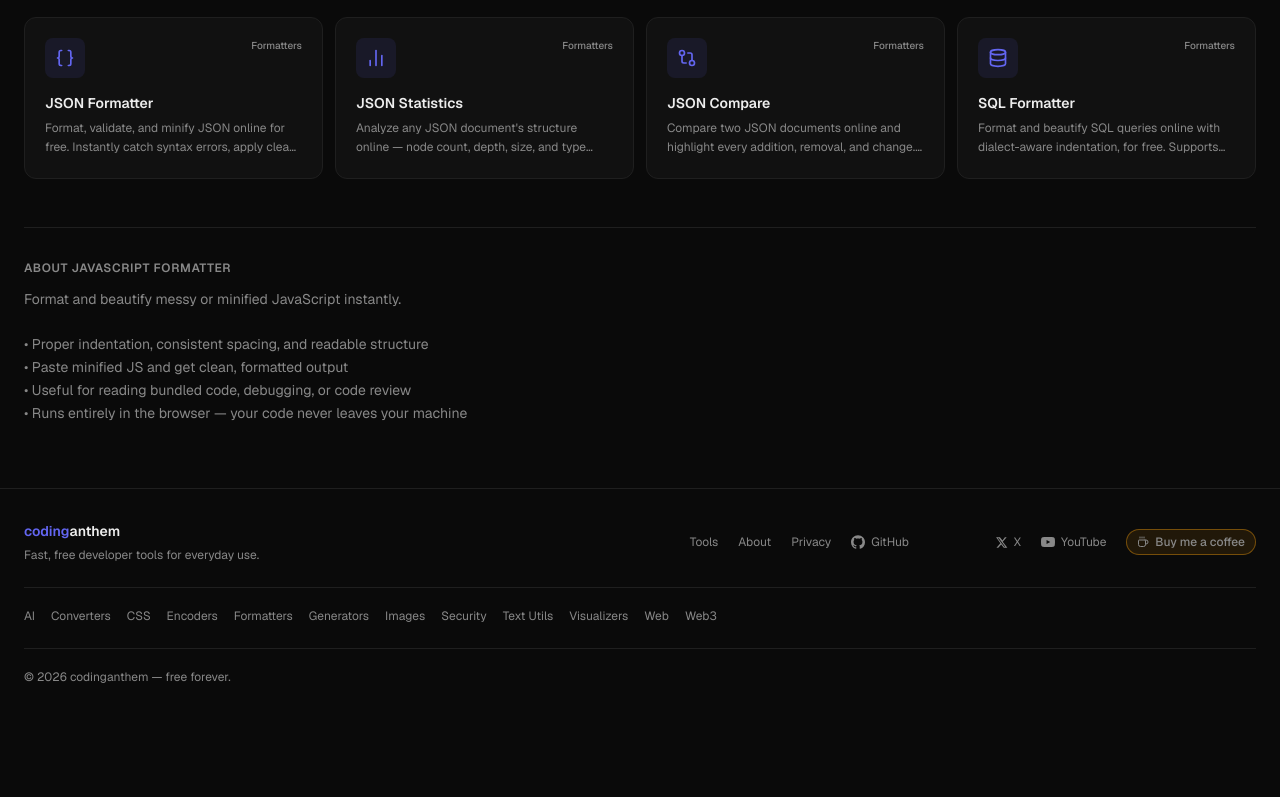
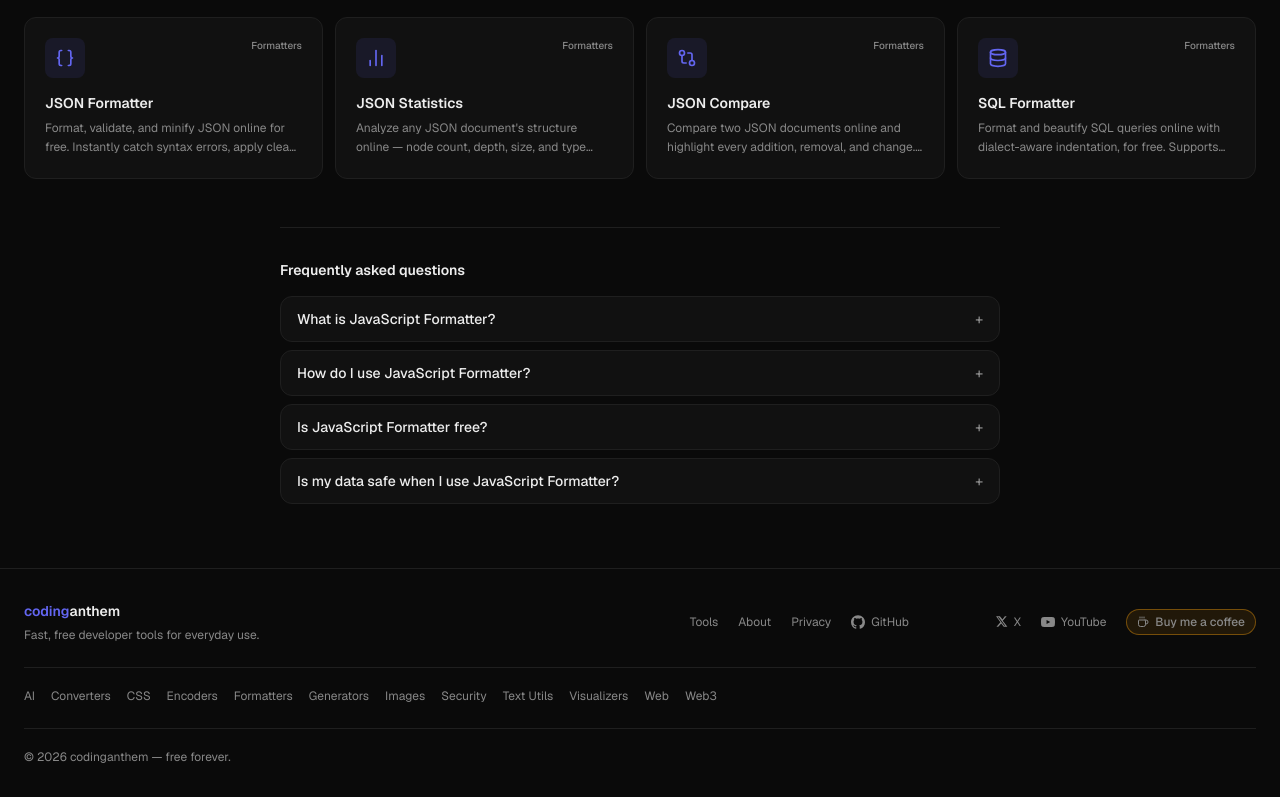
Before and after one commit to RahulGo8u/codinganthem, a Next.js app: page /tools/js-formatter in a window 1280 px wide. Shown: the part 955-1752 px from the top of the page. Before the commit the page ends 1672 px from the top, so only its background shows below. Built offline with nearby package versions, Linux system fonts and the light colour scheme; no server answers.

Commit message:
feat: show tool FAQs and refresh the homepage questions
Replace the hidden about copy with the same questions used in structured data, and update the homepage FAQ for server-backed and Ethereum tools.

Co-authored-by: Cursor <cursoragent@cursor.com>

```diff
--- a/app/page.tsx
+++ b/app/page.tsx
@@ -27,12 +27,17 @@ const HOMEPAGE_FAQS = [
   },
   {
     question: "How many tools does CodingAnthem offer?",
-    answer: `${tools.length} tools across formatters, encoders, generators, converters, security, and more — all free, all instant.`,
+    answer: `${tools.length} free tools across formatters, encoders, generators, converters, security, images, Web3, AI, and more.`,
   },
   {
-    question: "Can I use CodingAnthem alongside AI tools like ChatGPT or GitHub Copilot?",
+    question: "Which tools send my input to a server?",
     answer:
-      "Yes. Paste JSON, JWTs, SQL, or any AI-generated output directly into a tool to validate, format, or convert it — most tools process everything locally in your browser.",
+      "URL Shortener stores the destination so the short link can redirect. AI Code Explainer, AI Text-to-SQL, and AI Error Explainer send the text you submit to Google's Gemini API. Every other tool runs in your browser.",
+  },
+  {
+    question: "Does CodingAnthem include Ethereum tools?",
+    answer:
+      "Yes. Web3 tools convert Wei, Gwei, and Ether, estimate gas, validate EIP-55 address checksums, and calculate Keccak-256 hashes, function selectors, and event topics. They run locally. Never paste a private key or seed phrase into any online tool.",
   },
 ];
 
--- a/app/tools/[slug]/ToolPageClient.tsx
+++ b/app/tools/[slug]/ToolPageClient.tsx
@@ -3,7 +3,7 @@
 import { notFound } from "next/navigation";
 import dynamic from "next/dynamic";
 import { addRecentTool } from "@/components/CommandPalette";
-import { getToolBySlug, getRelatedTools } from "@/lib/tools";
+import { getToolBySlug, getRelatedTools, getToolFaqs } from "@/lib/tools";
 import { ToolCard } from "@/components/ToolCard";
 import { useEffect } from "react";
 
@@ -233,6 +233,7 @@ export function ToolPageClient({ slug }: { slug: string }) {
   if (!ToolComponent) return notFound();
 
   const related = getRelatedTools(slug, tool.category);
+  const faqs = getToolFaqs(tool);
 
   return (
     <>
@@ -252,15 +253,26 @@ export function ToolPageClient({ slug }: { slug: string }) {
         </div>
       )}
 
-      {tool.explainer && (
-        <div className="max-w-7xl mx-auto px-6 pb-16">
+      {faqs.length > 0 && (
+        <div className="max-w-3xl mx-auto px-6 pb-16">
           <div className="border-t border-[var(--border)] pt-8">
-            <h2 className="text-xs font-semibold uppercase tracking-wider text-[var(--text-muted)] mb-3">
-              About {tool.name}
-            </h2>
-            <p className="text-sm text-[var(--text-muted)] leading-relaxed max-w-3xl whitespace-pre-line">
-              {tool.explainer}
-            </p>
+            <h2 className="text-sm font-semibold mb-4">Frequently asked questions</h2>
+            <div className="flex flex-col gap-2">
+              {faqs.map(({ question, answer }) => (
+                <details
+                  key={question}
+                  className="group rounded-xl border border-[var(--border)] bg-[var(--bg-surface)] px-4 py-3 open:bg-[var(--bg-elevated)] transition-colors"
+                >
+                  <summary className="flex cursor-pointer list-none items-center justify-between gap-3 text-sm font-medium text-[var(--text-primary)]">
+                    {question}
+                    <span className="shrink-0 text-[var(--text-muted)] transition-transform duration-150 group-open:rotate-45">
+                      +
+                    </span>
+                  </summary>
+                  <p className="mt-3 text-xs leading-relaxed text-[var(--text-muted)]">{answer}</p>
+                </details>
+              ))}
+            </div>
           </div>
         </div>
       )}
--- a/app/tools/[slug]/page.tsx
+++ b/app/tools/[slug]/page.tsx
@@ -1,6 +1,6 @@
 import { notFound } from "next/navigation";
 import type { Metadata } from "next";
-import { getToolBySlug, getIsFreeFaqAnswer, getDataSafetyFaqAnswer, tools } from "@/lib/tools";
+import { getToolBySlug, getToolFaqs, tools } from "@/lib/tools";
 import { ToolPageClient } from "./ToolPageClient";
 
 interface Props {
@@ -67,15 +67,7 @@ export default async function ToolPage({ params }: Props) {
     },
   };
 
-  const explainerParts = tool.explainer.split("\n\n");
-  const summary = explainerParts[0] ?? tool.description;
-  const bulletText = explainerParts[1]
-    ? explainerParts[1]
-        .split("\n")
-        .map((b) => b.replace(/^•\s*/, "").trim())
-        .filter(Boolean)
-        .join(". ")
-    : null;
+  const toolFaqs = getToolFaqs(tool);
 
   const breadcrumbJsonLd = {
     "@context": "https://schema.org",
@@ -99,44 +91,14 @@ export default async function ToolPage({ params }: Props) {
   const faqJsonLd = {
     "@context": "https://schema.org",
     "@type": "FAQPage",
-    mainEntity: [
-      {
-        "@type": "Question",
-        name: `What is ${tool.name}?`,
-        acceptedAnswer: {
-          "@type": "Answer",
-          text: summary,
-        },
+    mainEntity: toolFaqs.map(({ question, answer }) => ({
+      "@type": "Question",
+      name: question,
+      acceptedAnswer: {
+        "@type": "Answer",
+        text: answer,
       },
-      ...(bulletText
-        ? [
-            {
-              "@type": "Question",
-              name: `How do I use ${tool.name}?`,
-              acceptedAnswer: {
-                "@type": "Answer",
-                text: bulletText,
-              },
-            },
-          ]
-        : []),
-      {
-        "@type": "Question",
-        name: `Is ${tool.name} free?`,
-        acceptedAnswer: {
-          "@type": "Answer",
-          text: getIsFreeFaqAnswer(tool),
-        },
-      },
-      {
-        "@type": "Question",
-        name: `Is my data safe when I use ${tool.name}?`,
-        acceptedAnswer: {
-          "@type": "Answer",
-          text: getDataSafetyFaqAnswer(tool),
-        },
-      },
-    ],
+    })),
   };
 
   return (
--- a/lib/tools.ts
+++ b/lib/tools.ts
@@ -1040,3 +1040,28 @@ export function getDataSafetyFaqAnswer(tool: Tool): string {
   }
   return `${tool.name} sends your input to a backend service (or third-party API) to work, so it isn't purely local like most CodingAnthem tools. We only send what's needed to produce the result, and don't use it for anything else — see the Privacy Policy for exactly what's sent and why.`;
 }
+
+export interface ToolFaq {
+  question: string;
+  answer: string;
+}
+
+/** Visible FAQ copy and FAQ structured data for a tool page. */
+export function getToolFaqs(tool: Tool): ToolFaq[] {
+  const explainerParts = tool.explainer.split("\n\n");
+  const summary = explainerParts[0] ?? tool.description;
+  const bulletText = explainerParts
+    .slice(1)
+    .join("\n")
+    .split("\n")
+    .map((bullet) => bullet.replace(/^•\s*/, "").trim())
+    .filter(Boolean)
+    .join(". ");
+
+  return [
+    { question: `What is ${tool.name}?`, answer: summary },
+    ...(bulletText ? [{ question: `How do I use ${tool.name}?`, answer: bulletText }] : []),
+    { question: `Is ${tool.name} free?`, answer: getIsFreeFaqAnswer(tool) },
+    { question: `Is my data safe when I use ${tool.name}?`, answer: getDataSafetyFaqAnswer(tool) },
+  ];
+}
```
Also changed, not shown: 2 other files (tests, documents, lock files or other folders).
